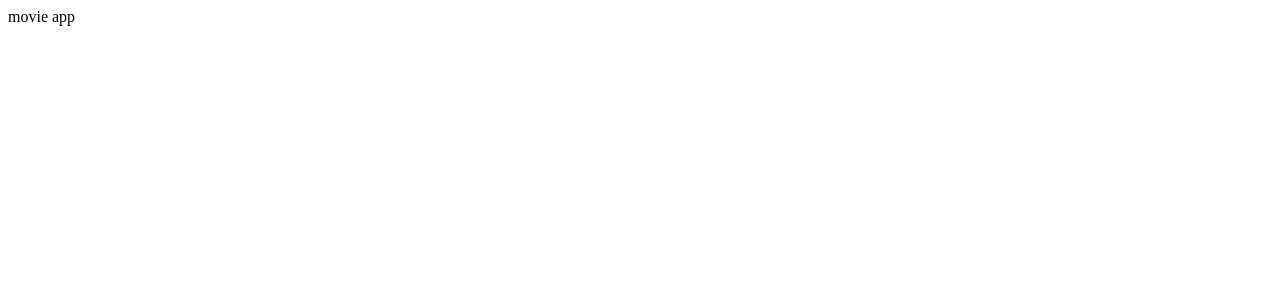
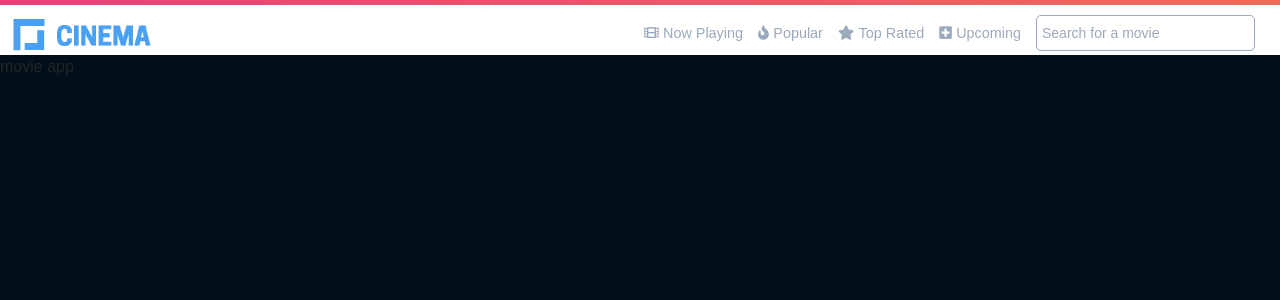
Before and after one commit to DimaMamaev/movies, a React (Create React App) app: page / in a window 1280 px wide. Shown: the top 300 px of the page. Built offline with nearby package versions, Linux system fonts and the light colour scheme.

Commit message:
created header component

```diff
--- a/public/index.html
+++ b/public/index.html
@@ -8,6 +8,18 @@
       name="description"
       content="Web site created using create-react-app"
     />
+    <link
+      rel="stylesheet"
+      href="https://use.fontawesome.com/releases/v5.8.2/css/all.css"
+      integrity="sha384-oS3vJWv+0UjzBfQzYUhtDYW+Pj2yciDJxpsK1OYPAYjqT085Qq/1cq5FLXAZQ7Ay"
+      crossorigin="anonymous"
+    />
+    <link
+      rel="stylesheet"
+      href="https://stackpath.bootstrapcdn.com/bootstrap/4.3.1/css/bootstrap.min.css"
+      integrity="sha384-ggOyR0iXCbMQv3Xipma34MD+dH/1fQ784/j6cY/iJTQUOhcWr7x9JvoRxT2MZw1T"
+      crossorigin="anonymous"
+    />
     <title>React App</title>
   </head>
   <body>
--- a/src/App.js
+++ b/src/App.js
@@ -1,7 +1,14 @@
 import React from "react";
+import Header from "./components/header/Header";
+import "./app.scss";
 
 function App() {
-  return <div className="App">movie app</div>;
+  return (
+    <div>
+      <Header />
+      <div>movie app</div>
+    </div>
+  );
 }
 
 export default App;
--- /dev/null
+++ b/src/app.scss
@@ -0,0 +1,3 @@
+.app {
+  text-align: center;
+}
--- /dev/null
+++ b/src/components/header/Header.js
@@ -0,0 +1,94 @@
+import React, { useState } from "react";
+
+import "./header.scss";
+import logo from "../../assets/cinema-logo.svg";
+
+const HEADER_LIST = [
+  {
+    id: 1,
+    iconClass: "fas fa-film",
+    name: "Now Playing",
+    type: "now_playing",
+  },
+  {
+    id: 2,
+    iconClass: "fas fa-fire",
+    name: "Popular",
+    type: "popular",
+  },
+  {
+    id: 3,
+    iconClass: "fas fa-star",
+    name: "Top Rated",
+    type: "top_rated",
+  },
+  {
+    id: 4,
+    iconClass: "fas fa-plus-square",
+    name: "Upcoming",
+    type: "upcoming",
+  },
+];
+
+const Header = () => {
+  let [navClass, setNavClass] = useState(false);
+  let [menuClass, setMenuClass] = useState(false);
+
+  const toggleMenu = () => {
+    menuClass = !menuClass;
+    navClass = !navClass;
+    setNavClass(navClass);
+    setMenuClass(menuClass);
+    if (navClass) {
+      document.body.classList.add("header-nav-open");
+    } else {
+      document.body.classList.remove("header-nav-open");
+    }
+  };
+
+  return (
+    <>
+      <div className="header-nav-wrapper">
+        <div className="header-bar"></div>
+        <div className="header-navbar">
+          <div className="header-image">
+            <img src={logo} alt="" className="header-image" />
+          </div>
+          <div
+            className={`${
+              menuClass ? "header-menu-toggle is-active" : "header-menu-toggle"
+            }`}
+            id="header-mobile-menu"
+            onClick={() => toggleMenu()}
+          >
+            <span className="bar"></span>
+            <span className="bar"></span>
+            <span className="bar"></span>
+          </div>
+          <ul
+            className={`${
+              navClass ? "header-nav header-mobile-nav" : "header-nav"
+            }`}
+          >
+            {HEADER_LIST.map((data) => (
+              <li key={data.id} className="header-nav-item">
+                <span className="header-list-name">
+                  <i className={data.iconClass}></i>
+                </span>
+                &nbsp;
+                <span className="header-list-name">{data.name}</span>
+              </li>
+            ))}
+            <input
+              className="search-input"
+              type="text"
+              placeholder="Search for a movie"
+            />
+          </ul>
+        </div>
+      </div>
+    </>
+  );
+};
+
+export default Header;
--- /dev/null
+++ b/src/components/header/header.scss
@@ -0,0 +1,235 @@
+.header-nav-wrapper {
+  width: 100%;
+  top: 0;
+  background-color: #fff;
+  position: sticky;
+  z-index: 20;
+}
+
+.header-bar {
+  width: 100%;
+  height: 5px;
+  background: linear-gradient(-45deg, #ee7752, #e73c7e, #23a6d5, #23d5ab);
+  background-size: 400% 400%;
+  -webkit-animation: headerbar 15s ease infinite;
+  -moz-animation: headerbar 15s ease infinite;
+  animation: headerbar 15s ease infinite;
+}
+
+.header-navbar {
+  display: grid;
+  grid-template: "link . . menu search";
+  grid-template-columns: max-content 1fr 1fr max-content max-content;
+  height: 50px;
+  line-height: 50px;
+  color: #9aa9bb;
+}
+
+.header-image {
+  grid-area: link;
+  width: 170px;
+  // height: 170px;
+  // margin-left: 25px;
+  // margin-top: -5px;
+}
+
+.header-nav {
+  grid-area: menu;
+  margin-right: 25px;
+
+  .header-nav-item {
+    .header-list-icon {
+      padding-right: 5px;
+    }
+
+    display: inline;
+    list-style: none;
+    padding-right: 15px;
+  }
+
+  .active-item {
+    color: #3498db;
+  }
+}
+
+.header-nav-item .header-list-name {
+  font-size: 0.9rem;
+  font-weight: 400;
+  text-decoration: none;
+  transition: color 0.3s ease-out;
+}
+
+.header-nav-item a:hover {
+  color: #3498db;
+}
+
+.header-menu-toggle .bar {
+  width: 25px;
+  height: 3px;
+  background-color: #3f3f3f;
+  margin: 5px auto;
+  -webkit-transition: all 0.3s ease-in-out;
+  -o-transition: all 0.3s ease-in-out;
+  transition: all 0.3s ease-in-out;
+}
+
+.header-menu-toggle {
+  grid-area: menu;
+  justify-self: end;
+  margin-right: 25px;
+  display: none;
+}
+
+.header-menu-toggle:hover {
+  cursor: pointer;
+}
+
+#header-mobile-menu.is-active .bar:nth-child(2) {
+  opacity: 0;
+}
+
+#header-mobile-menu.is-active .bar:nth-child(1) {
+  -webkit-transform: translateY(8px) rotate(45deg);
+  -ms-transform: translateY(8px) rotate(45deg);
+  -o-transform: translateY(8px) rotate(45deg);
+  transform: translateY(8px) rotate(45deg);
+}
+
+#header-mobile-menu.is-active .bar:nth-child(3) {
+  -webkit-transform: translateY(-8px) rotate(-45deg);
+  -ms-transform: translateY(-8px) rotate(-45deg);
+  -o-transform: translateY(-8px) rotate(-45deg);
+  transform: translateY(-8px) rotate(-45deg);
+}
+
+.search-input {
+  grid-area: search;
+  margin-top: 10px;
+  width: auto;
+  border: 1px solid #9aa9bb;
+  padding: 5px;
+  height: 36px;
+  border-radius: 5px;
+  outline: none;
+  color: #9dbfaf;
+  line-height: 36px;
+}
+
+.disabled {
+  display: none;
+}
+
+::-webkit-input-placeholder {
+  color: #9aa9bb;
+  font-size: 14px;
+}
+
+::-moz-placeholder {
+  color: #9aa9bb;
+  font-size: 14px;
+}
+
+:-ms-input-placeholder {
+  color: #9aa9bb;
+  font-size: 14px;
+}
+
+:-moz-placeholder {
+  color: #9aa9bb;
+  font-size: 14px;
+}
+
+@-webkit-keyframes headerbar {
+  0% {
+    background-position: 0% 50%;
+  }
+  50% {
+    background-position: 100% 50%;
+  }
+  100% {
+    background-position: 0% 50%;
+  }
+}
+
+@-moz-keyframes headerbar {
+  0% {
+    background-position: 0% 50%;
+  }
+  50% {
+    background-position: 100% 50%;
+  }
+  100% {
+    background-position: 0% 50%;
+  }
+}
+
+@keyframes headerbar {
+  0% {
+    background-position: 0% 50%;
+  }
+  50% {
+    background-position: 100% 50%;
+  }
+  100% {
+    background-position: 0% 50%;
+  }
+}
+
+@media only screen and (max-width: 720px) {
+  .header-nav-open {
+    overflow: hidden;
+  }
+
+  .header-navbar .header-nav {
+    display: flex;
+    flex-direction: column;
+    position: fixed;
+    top: 55px;
+    background-color: #fff;
+    width: 100%;
+    height: calc(100vh - 55px);
+    transform: translate(-101%);
+    text-align: justify;
+    overflow: hidden;
+    z-index: 10;
+  }
+
+  .header-search {
+    display: flex;
+    flex-direction: column;
+    position: fixed;
+  }
+
+  .header-navbar li {
+    list-style: none;
+  }
+
+  .header-navbar li:first-child {
+    margin-top: 50px;
+  }
+
+  .header-navbar li .header-list-name {
+    font-size: 1rem;
+  }
+
+  .header-nav-item {
+    .header-list-icon {
+      display: none;
+    }
+  }
+
+  .header-menu-toggle,
+  .bar {
+    display: block;
+    cursor: pointer;
+    margin-top: 13px;
+  }
+
+  .header-mobile-nav {
+    transform: translate(0%) !important;
+  }
+
+  .search-input {
+    margin-right: 15px;
+  }
+}
--- a/src/index.js
+++ b/src/index.js
@@ -1,6 +1,7 @@
 import React from "react";
 import ReactDOM from "react-dom";
 import App from "./App";
+import "./index.scss";
 
 ReactDOM.render(
   <React.StrictMode>
--- /dev/null
+++ b/src/index.scss
@@ -0,0 +1,7 @@
+@import url('https://fonts.googleapis.com/css2?family=Roboto&display=swap');
+
+body {
+  margin: 0;
+  font-family: "Roboto Mono", sans-serif;
+  background-color: #020e18;
+}
```
Also changed, not shown: src/assets/cinema-logo.svg (added).
